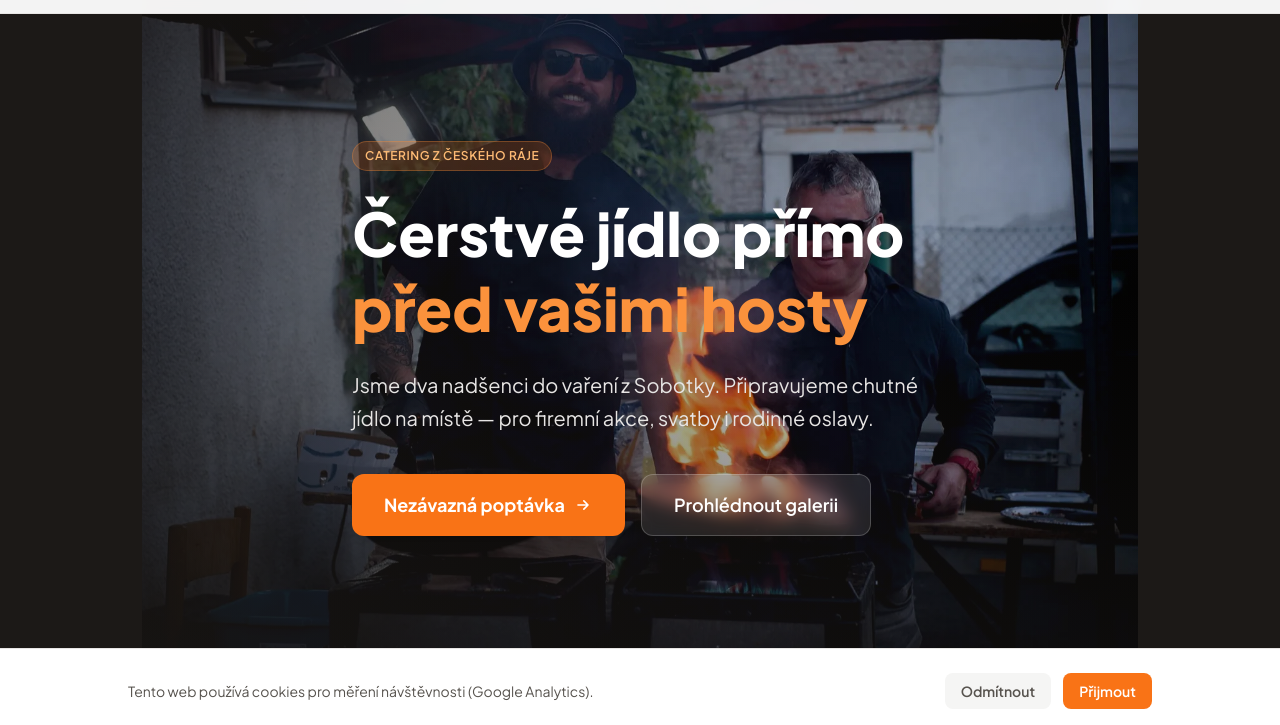
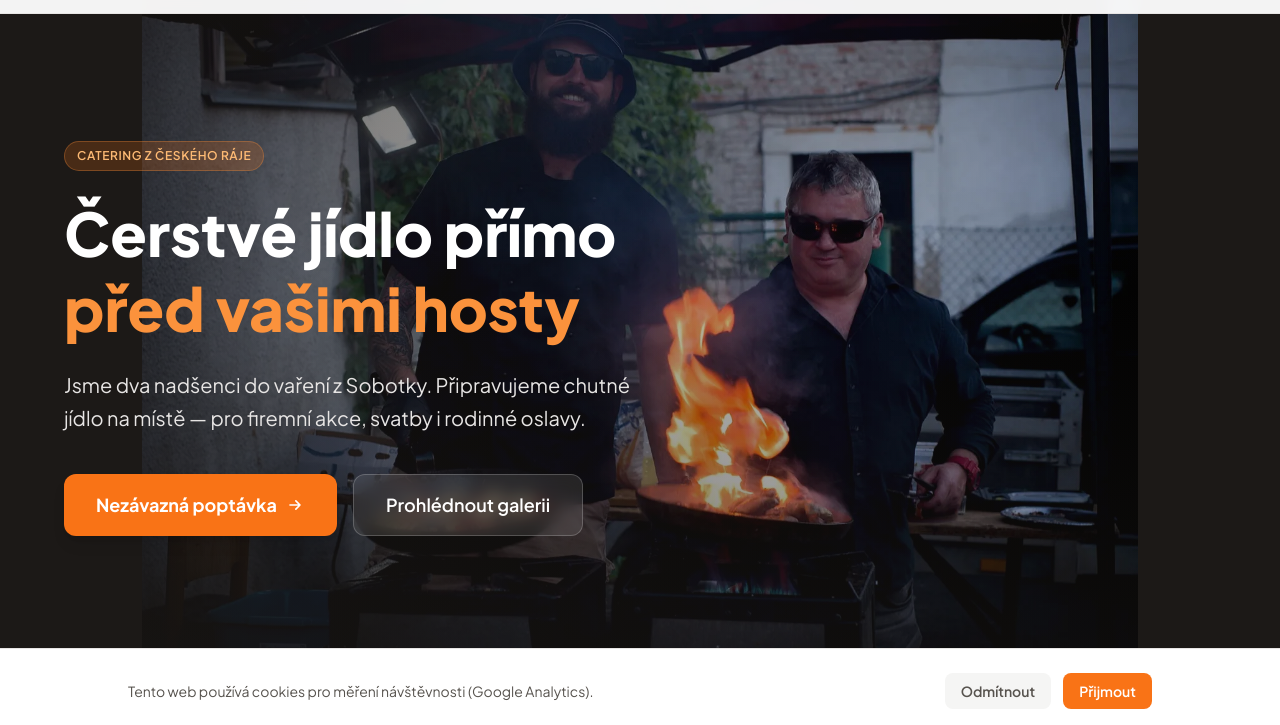
Before and after one commit to jkrikava1-lgtm/cateringzraje-new, an Astro site: page / in a window 1280 px wide. Shown: the part 67-792 px from the top of the page. Built offline with nearby package versions, Linux system fonts and the light colour scheme; Astro itself is replaced by a stand-in of ours.

Commit message:
Hero: texty skutečně u levého okraje
Co-Authored-By: Claude Sonnet 4.6 <noreply@anthropic.com>

```diff
--- a/src/pages/index.astro
+++ b/src/pages/index.astro
@@ -17,7 +17,7 @@ import site from '../data/site.json';
       <div class="absolute inset-0 bg-gradient-to-r from-stone-900/70 via-stone-900/30 to-transparent"></div>
       <div class="absolute inset-0 bg-gradient-to-b from-stone-900/20 via-transparent to-stone-900/40"></div>
     </div>
-    <div class="relative max-w-6xl mx-auto px-4 sm:px-6 py-20 lg:py-28 flex">
+    <div class="relative w-full px-6 sm:px-10 lg:px-16 py-20 lg:py-28">
       <div class="max-w-xl">
         <div class="inline-flex items-center gap-2 px-3 py-1.5 bg-brand-500/20 border border-brand-400/30 text-brand-300 text-xs font-semibold rounded-full mb-6 uppercase tracking-wider">
           Catering z Českého ráje
```
